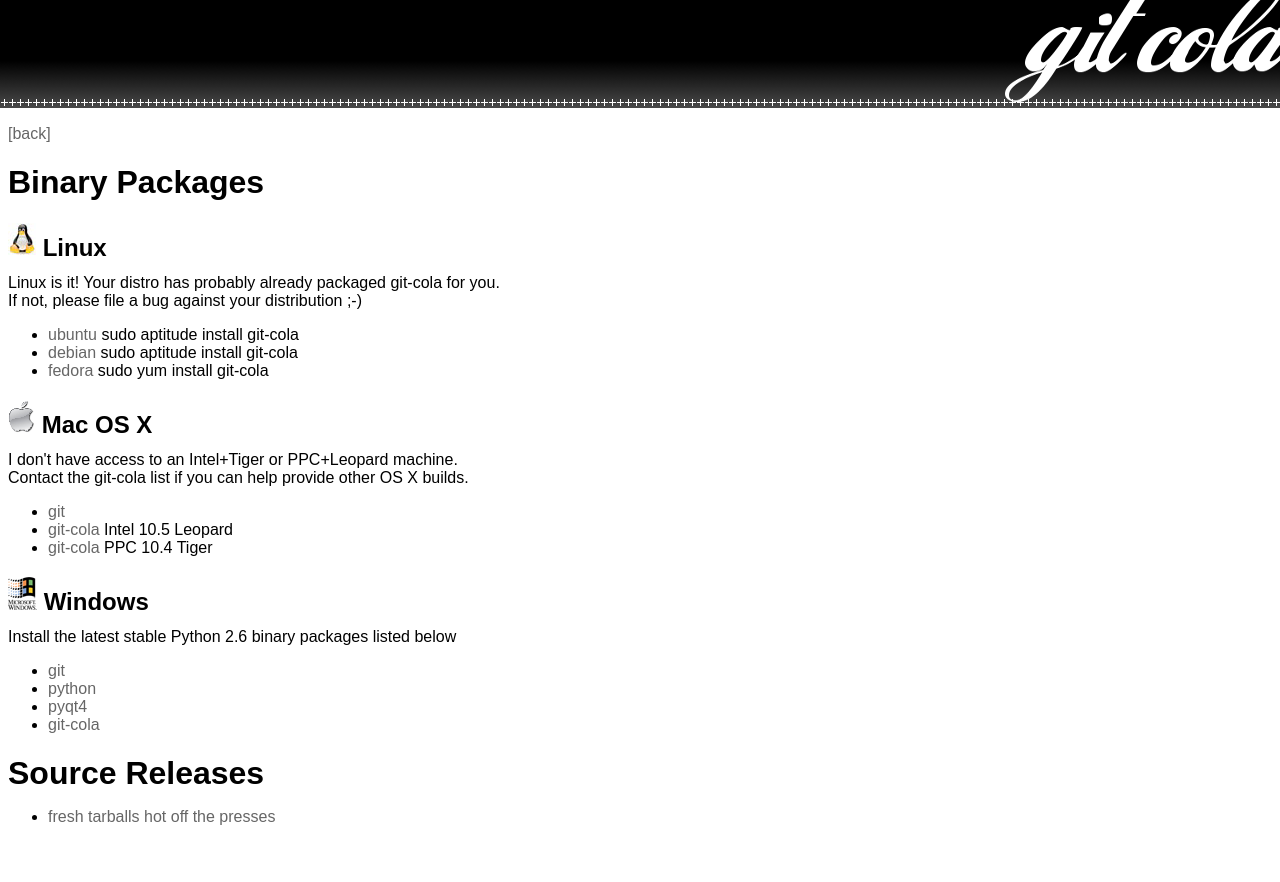
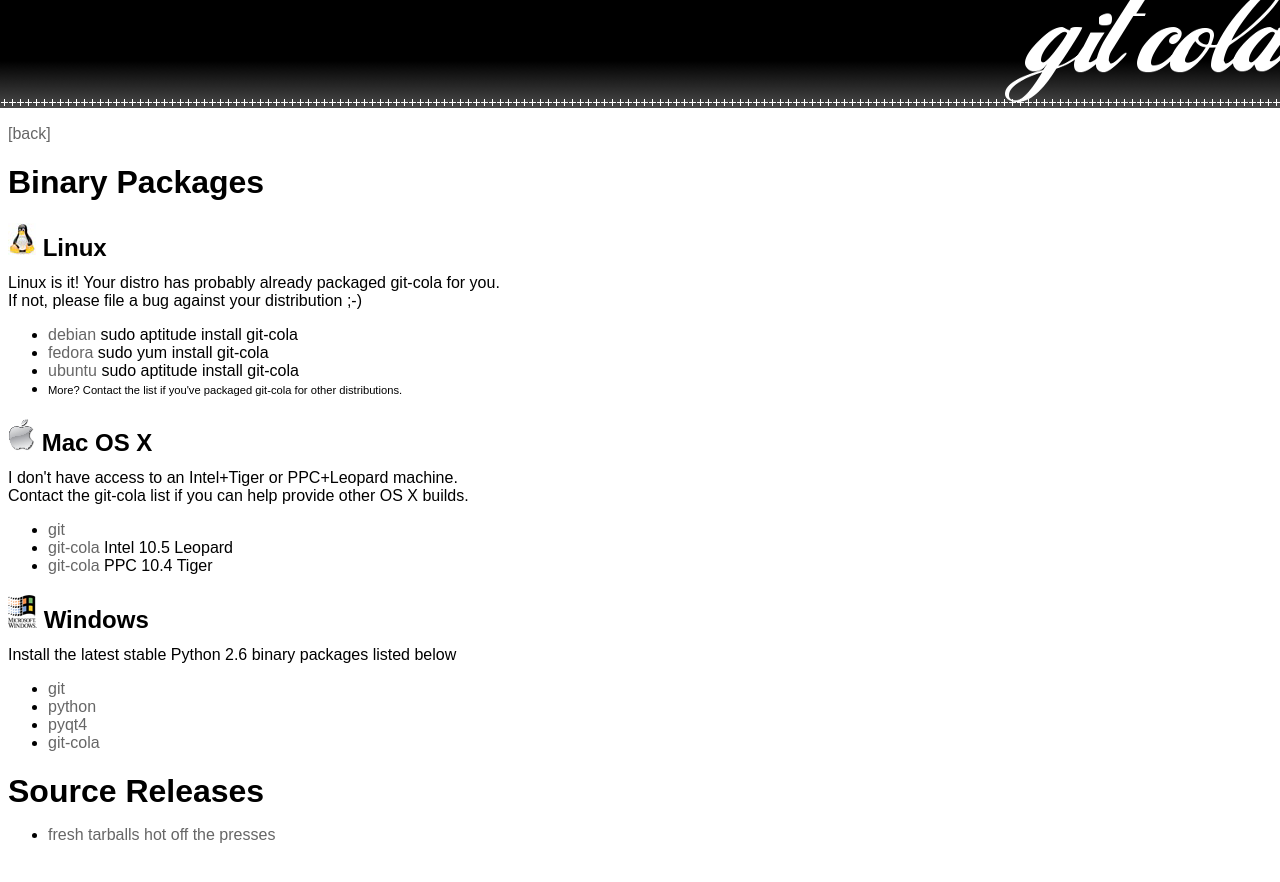
Before and after one commit to git-cola/git-cola.github.io, a Jekyll site: the page built from downloads.html, in a window 1280 px wide. Shown: the top 882 px of the page. Built offline with Jekyll 4.4.1, drawn with Linux system fonts in a browser that asks for light colours.

Commit message:
downloads: Update distribution links
Signed-off-by: David Aguilar <davvid@gmail.com>

```diff
--- a/downloads.html
+++ b/downloads.html
@@ -14,12 +14,19 @@
 Linux is it!  Your distro has probably already packaged git-cola for you.<br/>
 If not, please file a bug against your distribution ;-)
 <ul>
-	<li><a href="http://packages.ubuntu.com/karmic/git-cola">ubuntu</a>
-	sudo aptitude install git-cola</li>
-	<li><a href="http://packages.debian.org/testing/main/git-cola">debian</a>
-	sudo aptitude install git-cola</li>
-	<li><a href="https://admin.fedoraproject.org/pkgdb/packages/name/git-cola">fedora</a>
-	sudo yum install git-cola</li>
+<li><a href="http://packages.qa.debian.org/g/git-cola.html"
+	>debian</a> sudo aptitude install git-cola
+</li>
+<li><a href="https://admin.fedoraproject.org/pkgdb/packages/name/git-cola"
+	>fedora</a> sudo yum install git-cola
+</li>
+<li><a href="http://packages.ubuntu.com/search?keywords=git-cola"
+	>ubuntu</a> sudo aptitude install git-cola
+</li>
+<li><span style="font-size: 0.7em;">
+	More?  Contact the list if you've packaged
+	git-cola for other distributions.</span>
+</li>
 </ul>
 
 <h2 class="title"><img class="title" src="images/logo-darwin.png"/> Mac OS X</h2>
```
